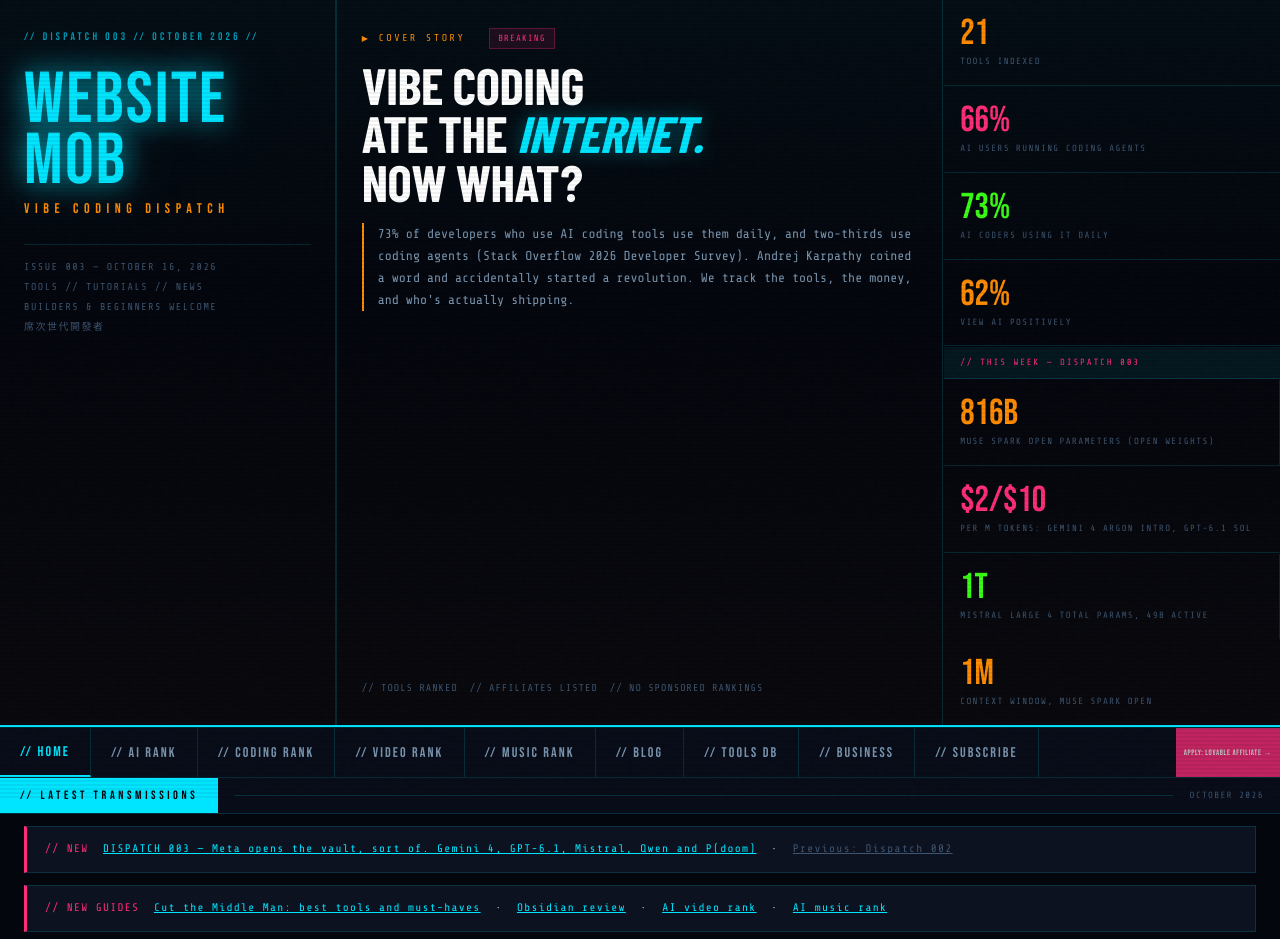
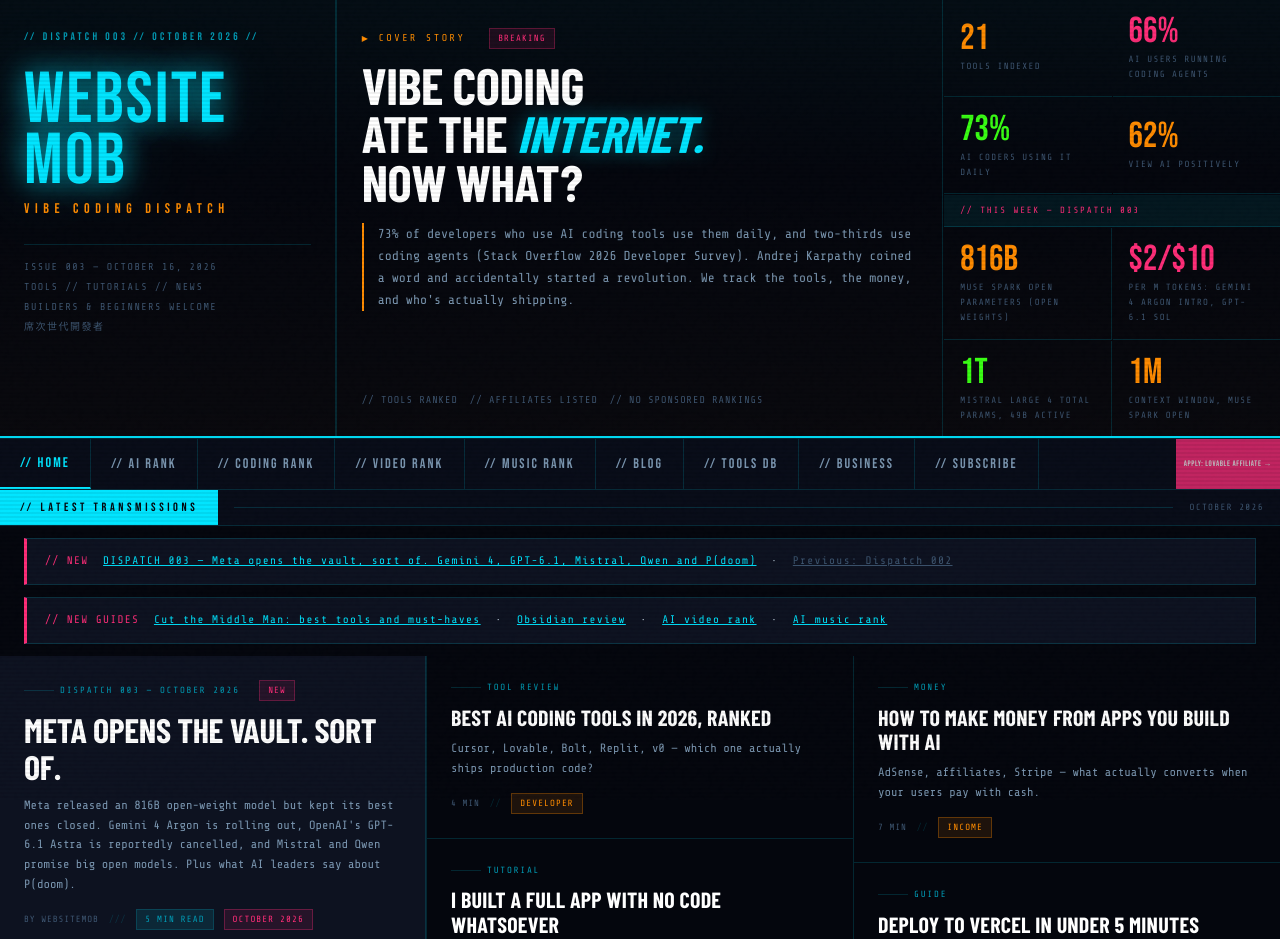
Before and after one commit to soulstormai/websitemob.com, a plain HTML site: page index.html in a window 1280 px wide. Shown: the top 939 px of the page. Drawn offline with nearby package versions, Linux system fonts and the light colour scheme; a web font is replaced by a local one.

Commit message:
Fix formatting and style issues in index.html

```diff
--- a/index.html
+++ b/index.html
@@ -690,6 +690,7 @@
   .nl-input{border-right:1px solid var(--rule);border-bottom:none}
 }
 html{scroll-behavior:smooth}.sec-hdr[id],#top{scroll-margin-top:56px}.nav-strip .nav-cta{font-size:8px;padding:4px 8px;opacity:.75;letter-spacing:.08em}
+.stat-stack{display:grid!important;grid-template-columns:1fr 1fr;align-content:start}.stat-stack .stat-item{padding:14px 16px}
 </style>
 </head>
 <body>
```
